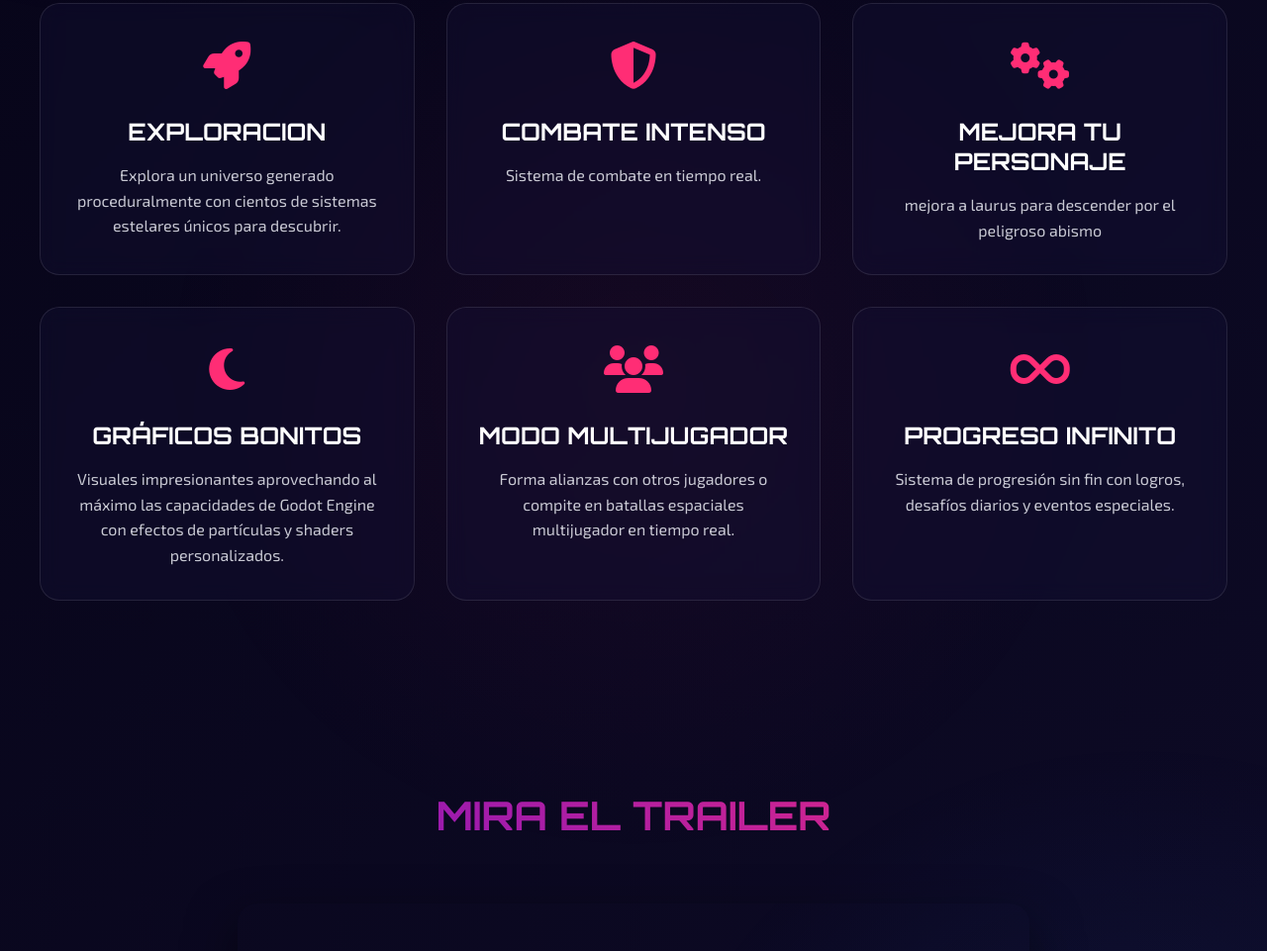
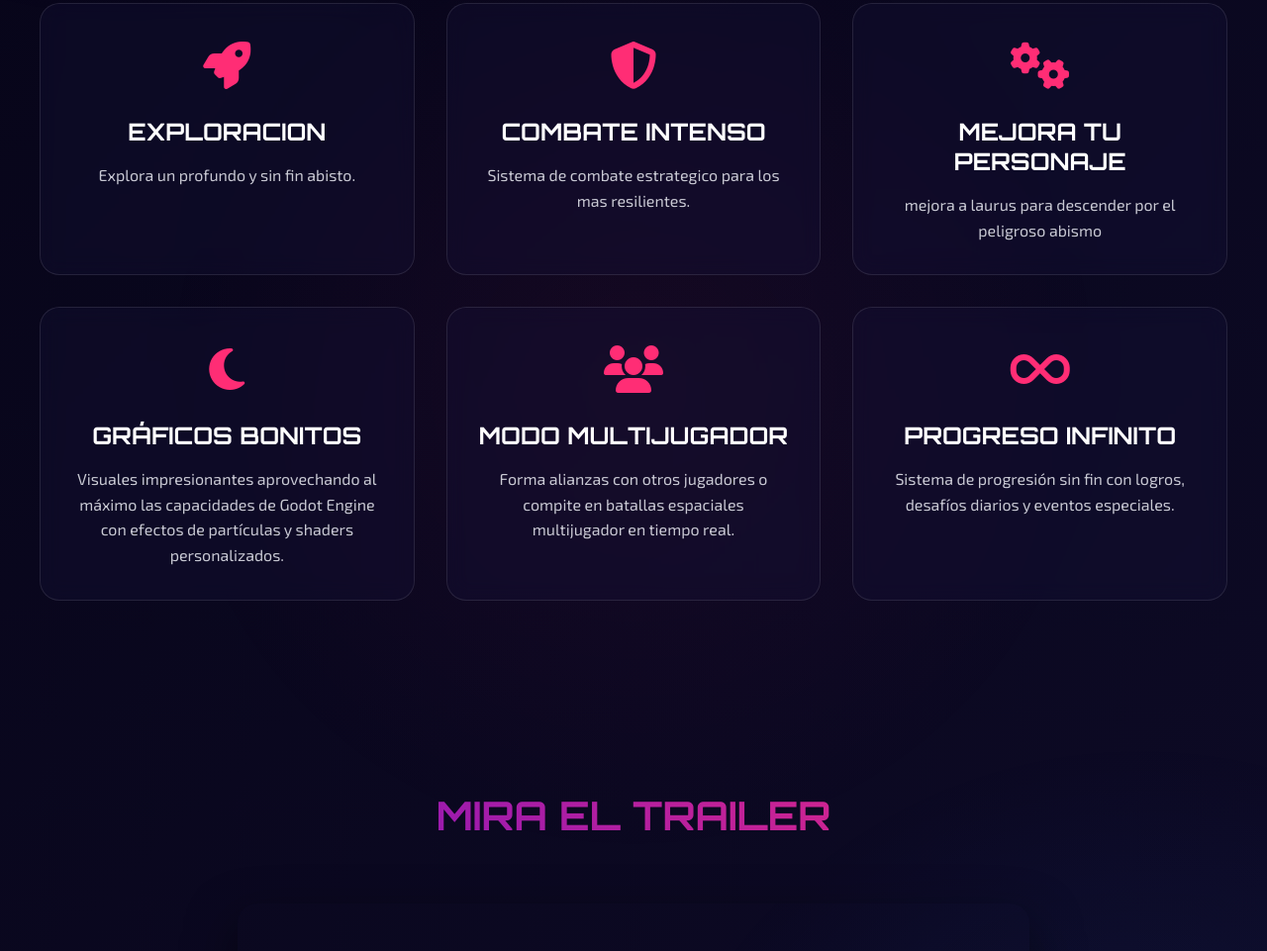
Before and after one commit to leider4604/laurus.github.io, a plain HTML site: page index.html in a window 1280 px wide. Shown: the part 1095-2056 px from the top of the page at 99% size. Drawn offline with Linux system fonts and the light colour scheme; grey boxes are pictures that could not be loaded.

Commit message:
Add files via upload

```diff
--- a/index.html
+++ b/index.html
@@ -422,14 +422,14 @@
                     <i class="fas fa-rocket"></i>
                 </div>
                 <h3>EXPLORACION</h3>
-                <p>Explora un universo generado proceduralmente con cientos de sistemas estelares únicos para descubrir.</p>
+                <p>Explora un profundo y sin fin abisto.</p>
             </div>
             <div class="feature-card">
                 <div class="feature-icon">
                     <i class="fas fa-shield-alt"></i>
                 </div>
                 <h3>COMBATE INTENSO</h3>
-                <p>Sistema de combate en tiempo real.</p>
+                <p>Sistema de combate estrategico para los mas resilientes.</p>
             </div>
             <div class="feature-card">
                 <div class="feature-icon">
@@ -465,7 +465,7 @@
     <section class="trailer" id="trailer">
         <h2 class="section-title">MIRA EL TRAILER</h2>
         <div class="video-container">
-            <iframe src="https://www.youtube.com/embed/dQw4w9WgXcQ?autoplay=0&mute=1" title="Trailer de Cosmic Drift"></iframe>
+            <iframe src="https://www.youtube.com/embed/dQw4w9WgXcQ?autoplay=0&mute=1" title="Trailer de laurus"></iframe>
         </div>
     </section>
 
```
